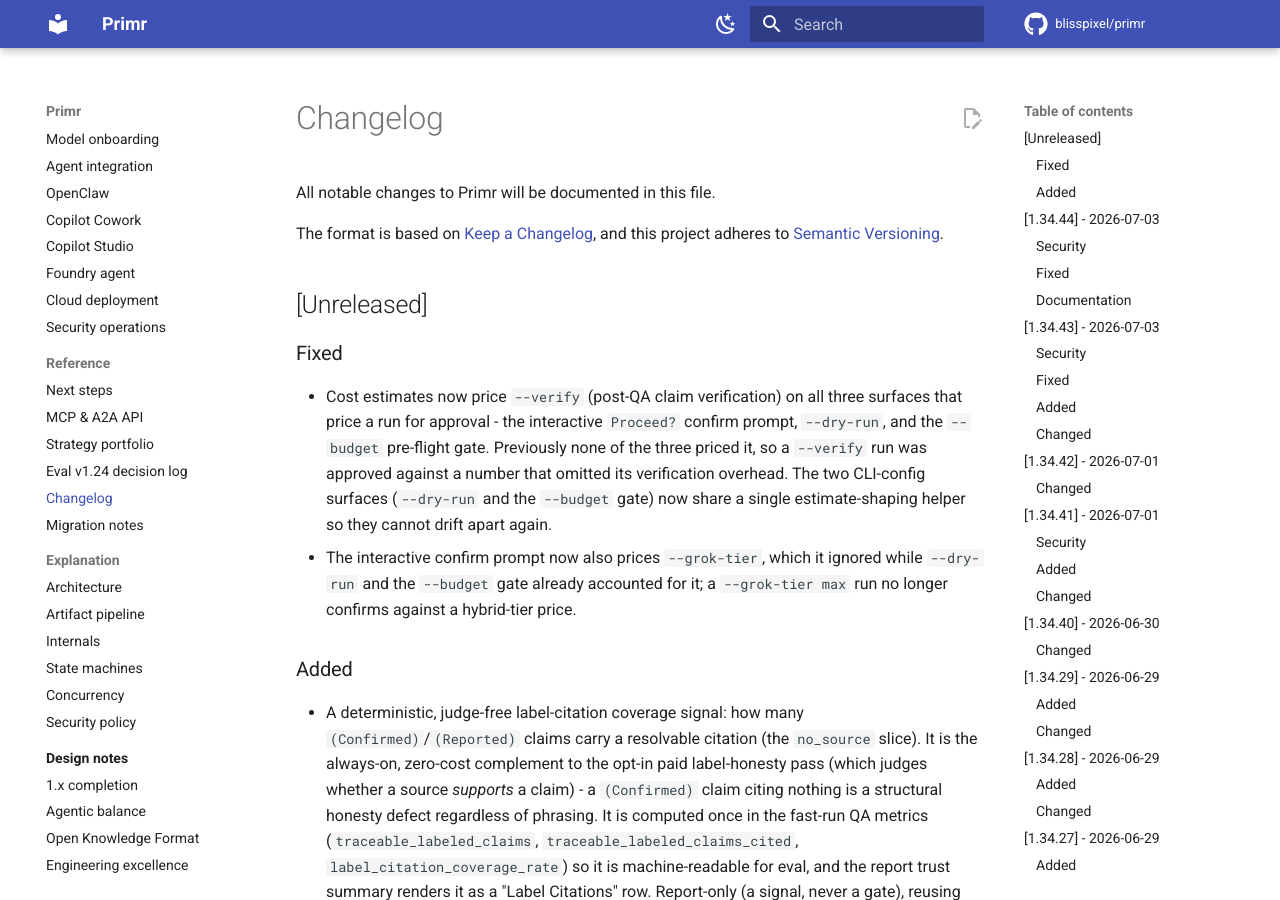
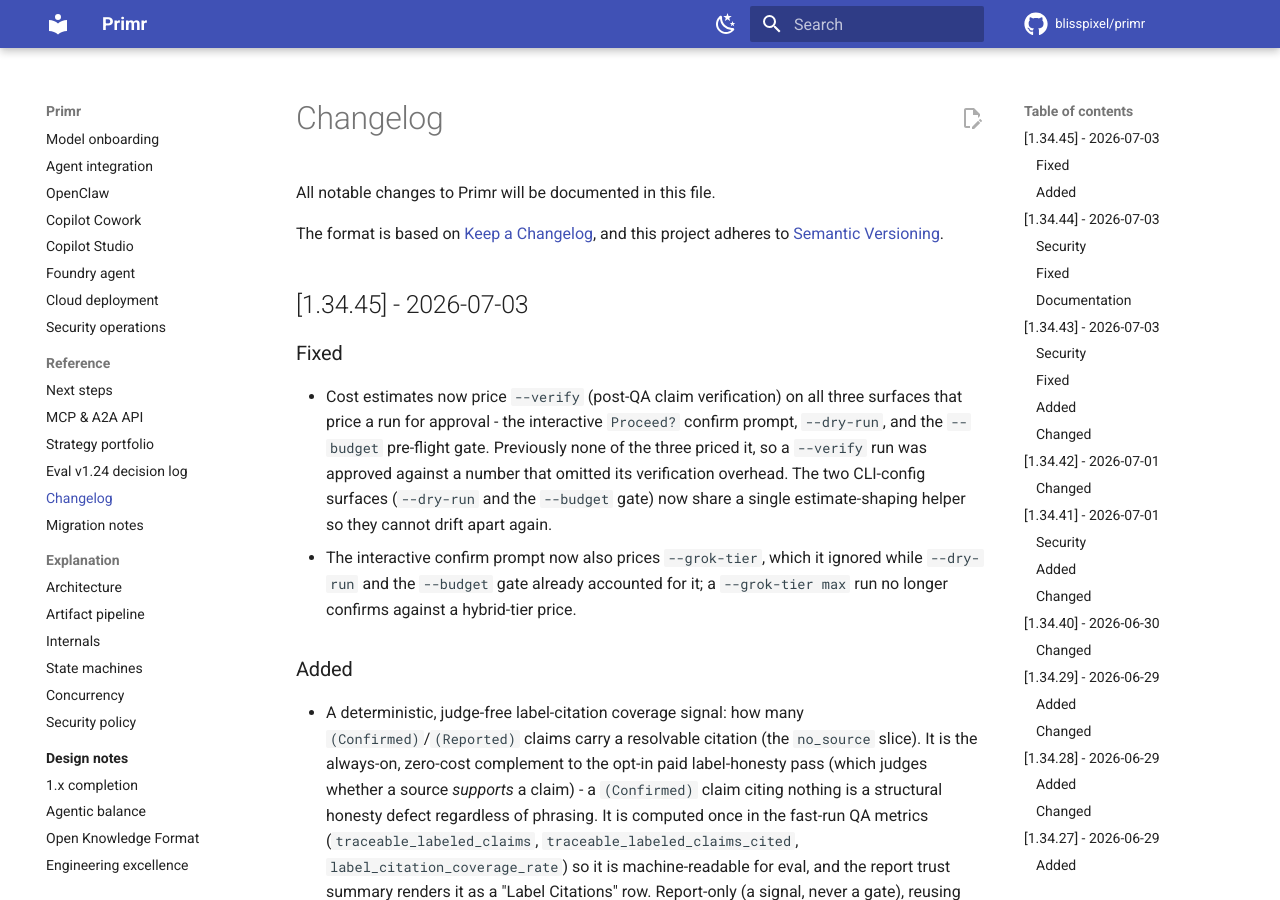
Before and after one commit to blisspixel/primr, an MkDocs documentation site: the page built from docs/CHANGELOG.md, in a window 1280 px wide and 900 px high. Built offline with MkDocs 1.6.1 and Material for MkDocs 9.7.7, drawn with Linux system fonts in a browser that asks for light colours; comment, search, counter and statistics services are not loaded.

```diff
--- a/docs/CHANGELOG.md
+++ b/docs/CHANGELOG.md
@@ -5,7 +5,7 @@ All notable changes to Primr will be documented in this file.
 The format is based on [Keep a Changelog](https://keepachangelog.com/en/1.0.0/),
 and this project adheres to [Semantic Versioning](https://semver.org/spec/v2.0.0.html).
 
-## [Unreleased]
+## [1.34.45] - 2026-07-03
 
 ### Fixed
 
--- a/pyproject.toml
+++ b/pyproject.toml
@@ -4,7 +4,7 @@ build-backend = "setuptools.build_meta"
 
 [project]
 name = "primr"
-version = "1.34.44"
+version = "1.34.45"
 description = "Turn any company or organization URL into a strategic intelligence brief. Adaptive scraping + AI-powered research and synthesis."
 readme = "README.md"
 license = "Apache-2.0"
--- a/src/primr/__init__.py
+++ b/src/primr/__init__.py
@@ -9,7 +9,7 @@ This package provides tools for automated company research including:
 - REST API for research requests (optional, requires fastapi)
 """
 
-__version__ = "1.34.44"
+__version__ = "1.34.45"
 __author__ = "Nick Seal"
 
 # Subpackages are available via direct import:
```
Also changed, not shown: ROADMAP.md (+2 -1 lines), docs/RUN_MODES.md (+1 -0 lines), 2 other files.
